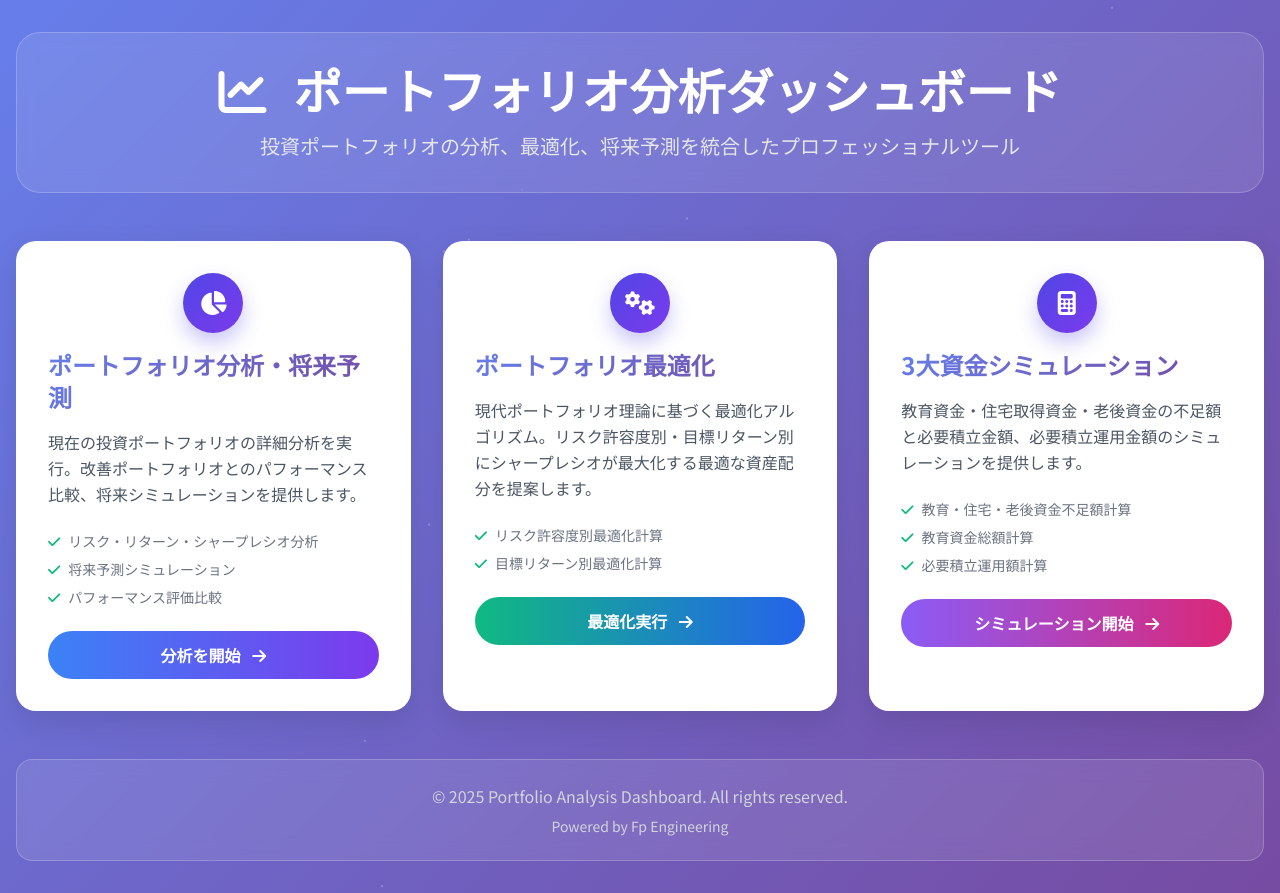
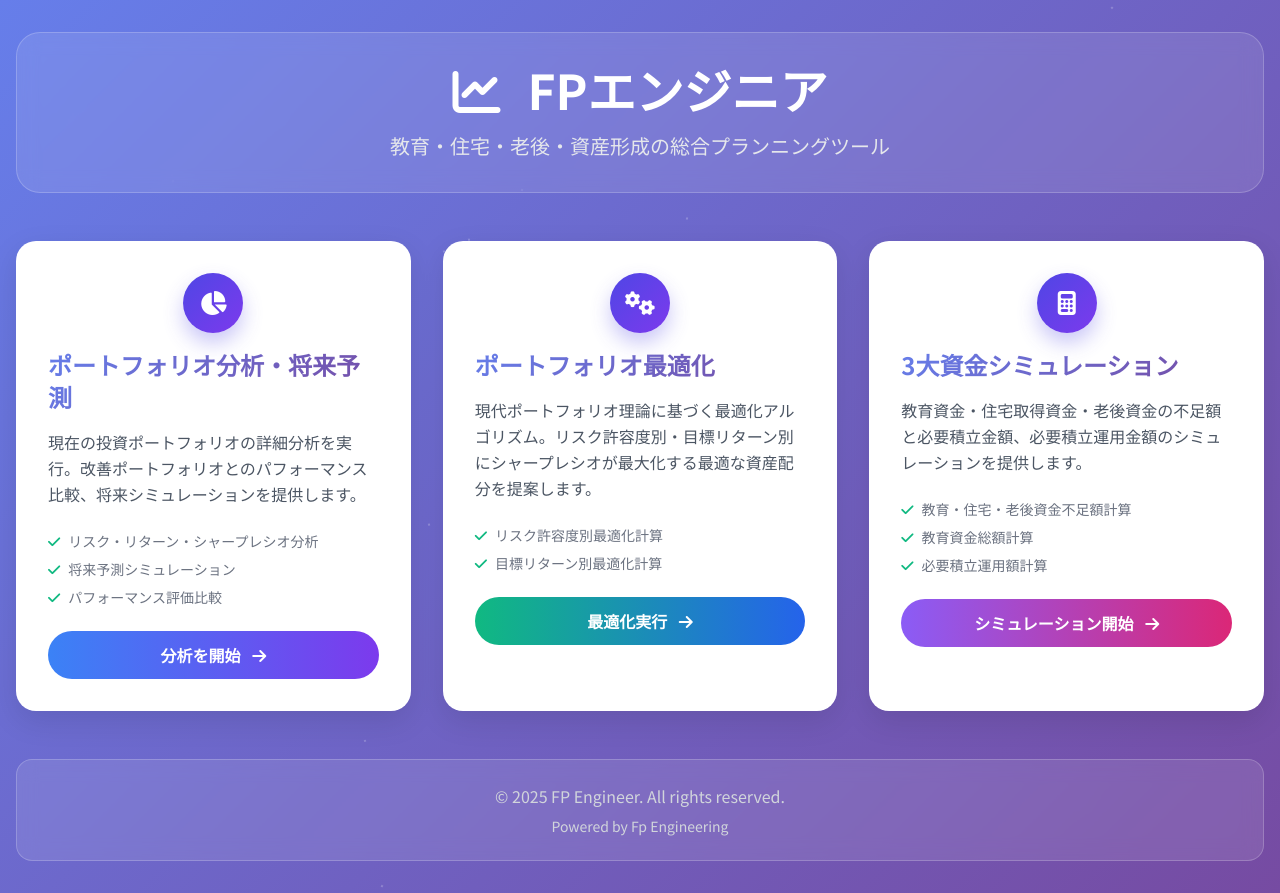
Before and after one commit to daisuke-fp/analysis, a plain HTML site: page index.html in a window 1280 px wide. Drawn offline with nearby package versions, Linux system fonts and the light colour scheme.

Commit message:
タイトルをFPエンジニアに修正

```diff
--- a/index.html
+++ b/index.html
@@ -3,7 +3,8 @@
 <head>
     <meta charset="UTF-8">
     <meta name="viewport" content="width=device-width, initial-scale=1.0">
-    <title>ポートフォリオ分析ダッシュボード</title>
+    <!-- ▼▼▼ 変更点 1: ブラウザのタブに表示されるタイトル ▼▼▼ -->
+    <title>FPエンジニア</title>
     <link href="https://cdn.jsdelivr.net/npm/tailwindcss@2.2.19/dist/tailwind.min.css" rel="stylesheet">
     <link rel="stylesheet" href="https://cdn.jsdelivr.net/npm/@fortawesome/fontawesome-free@6.4.0/css/all.min.css">
     <link href="https://fonts.googleapis.com/css2?family=Noto+Sans+JP:wght@300;400;500;700&display=swap" rel="stylesheet">
@@ -142,12 +143,14 @@
             <!-- Header Section -->
             <header class="text-center mb-12 slide-in-up">
                 <div class="glass-effect rounded-3xl p-8 mb-8">
+                    <!-- ▼▼▼ 変更点 2: ページに表示されるメインタイトル ▼▼▼ -->
                     <h1 class="text-3xl md:text-5xl font-bold text-white mb-4">
                         <i class="fas fa-chart-line mr-4"></i>
-                        ポートフォリオ分析ダッシュボード
+                        FPエンジニア
                     </h1>
+                    <!-- ▼▼▼ 変更点 3: サブタイトル ▼▼▼ -->
                     <p class="text-lg md:text-xl text-gray-200 max-w-3xl mx-auto leading-relaxed">
-                        投資ポートフォリオの分析、最適化、将来予測を統合したプロフェッショナルツール
+                        教育・住宅・老後・資産形成の総合プランニングツール
                     </p>
                 </div>
             </header>
@@ -216,7 +219,8 @@
             <!-- Footer -->
             <footer class="text-center mt-12 text-gray-300 slide-in-up" style="animation-delay: 0.8s;">
                 <div class="glass-effect rounded-2xl p-6">
-                    <p>&copy; 2025 Portfolio Analysis Dashboard. All rights reserved.</p>
+                    <!-- ▼▼▼ 変更点 4: フッターのコピーライト表記 ▼▼▼ -->
+                    <p>&copy; 2025 FP Engineer. All rights reserved.</p>
                     <p class="text-sm mt-2">Powered by Fp Engineering</p>
                 </div>
             </footer>
```
